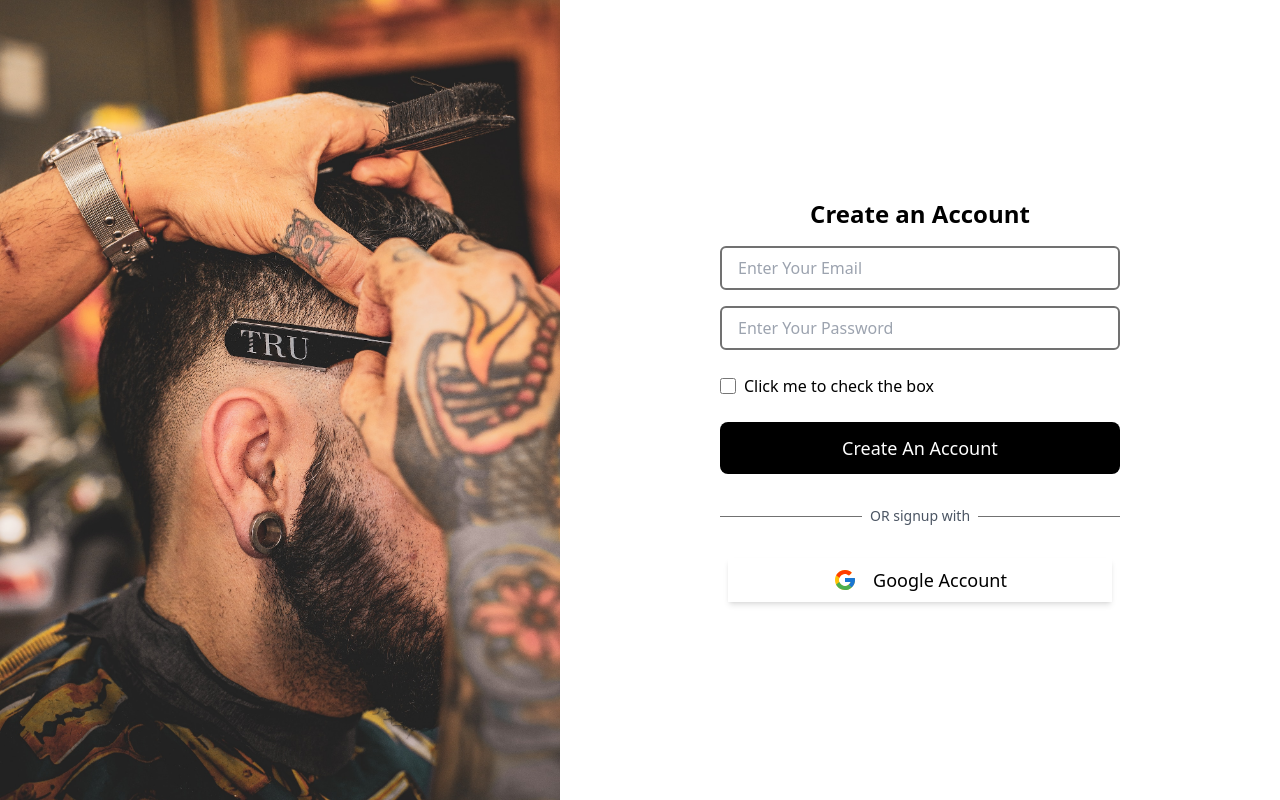
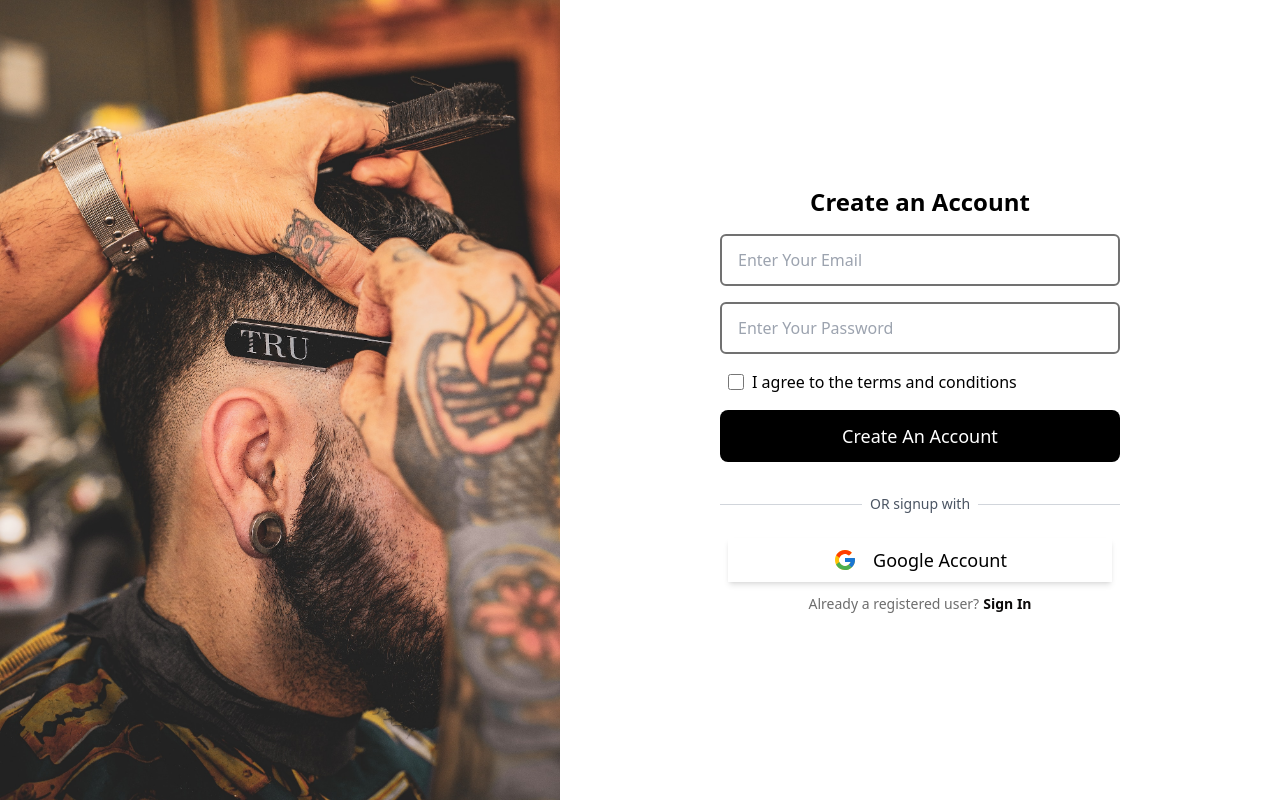
Before and after one commit to Prince276-Twum/kokesa-frontend, a Next.js app: page /auth/registration in a window 1280 px wide. Built offline with nearby package versions, Linux system fonts and the light colour scheme.

Commit message:
Added Password Validation

```diff
--- /dev/null
+++ b/app/auth/login/page.tsx
@@ -0,0 +1,7 @@
+import React from "react";
+
+function LoginPage() {
+  return <div>page</div>;
+}
+
+export default LoginPage;
--- a/components/UI/Button.tsx
+++ b/components/UI/Button.tsx
@@ -1,8 +1,8 @@
-import React, { ReactNode } from "react";
-interface Props {
+import React, { ComponentPropsWithoutRef, ReactNode } from "react";
+type Props = {
   children: ReactNode;
   type: "submit" | "reset" | "button";
-}
+} & ComponentPropsWithoutRef<"button">;
 
 function Button({ children, type }: Props) {
   return (
--- /dev/null
+++ b/components/UI/Input.tsx
@@ -0,0 +1,25 @@
+import React, { ReactNode, ComponentPropsWithoutRef } from "react";
+
+type Props = {
+  id: string;
+  children?: ReactNode;
+} & ComponentPropsWithoutRef<"input">;
+
+function Input({ type, placeholder, id, children, ...rest }: Props) {
+  return (
+    <>
+      <label htmlFor={id} className="sr-only">
+        {children}
+      </label>
+      <input
+        id={id}
+        type={type}
+        className="border-2 border-formBorder px-4 py-3 md:py-3 w-full rounded-md focus:outline-none"
+        placeholder={placeholder}
+        {...rest} // Spread remaining props, like onChange
+      />
+    </>
+  );
+}
+
+export default Input;
--- a/components/form/Register.tsx
+++ b/components/form/Register.tsx
@@ -1,62 +1,119 @@
-import React from "react";
+"use client";
+import React, { ChangeEvent, useState } from "react";
 import Button from "../UI/Button";
 import { FcGoogle } from "react-icons/fc";
+import Input from "../UI/Input";
+import usePasswordValidation from "@/hooks/usePasswordValidation";
+import Link from "next/link";
 
 function RegisterForm() {
+  const [email, setEmail] = useState("");
+  const [password, setPassword] = useState("");
+  const [acceptTerms, setAcceptTerms] = useState(false);
+  const [showMessages, setShowMessages] = useState(false);
+  const { feedbackMessages, isValid } = usePasswordValidation(password);
+
+  // Handle input change for password field
+  const handlePasswordChange = (e: ChangeEvent<HTMLInputElement>) => {
+    setPassword(e.target.value);
+    setShowMessages(true);
+  };
+
+  const handleSubmit = (e: React.FormEvent) => {
+    e.preventDefault();
+    console.log(acceptTerms);
+    if (isValid && email && acceptTerms) {
+      console.log("Form submitted successfully", {
+        email,
+        password,
+        acceptTerms,
+      });
+    } else {
+      console.log("Password validation failed");
+    }
+  };
+
   return (
-    <>
-      <form>
-        {/* Email Input */}
-        <div className="rounded-md mb-4">
-          <label htmlFor="email" className="sr-only">
-            Email
-          </label>
-          <input
+    <div className="w-full max-w-md mx-auto">
+      <form onSubmit={handleSubmit}>
+        <div className="mb-4">
+          <Input
             id="email"
-            className="border-2 border-formBorder px-4 py-2 w-full rounded-md focus:outline-none"
             type="email"
             placeholder="Enter Your Email"
-          />
+            value={email}
+            onChange={(e) => setEmail(e.target.value)}
+          >
+            Email
+          </Input>
+        </div>
+        <div className="mb-4">
+          <Input
+            id="password"
+            type="password"
+            placeholder="Enter Your Password"
+            value={password}
+            onChange={handlePasswordChange}
+          >
+            Password
+          </Input>
         </div>
 
-        {/* Password Input */}
-        <div className="rounded-md mb-6">
-          <label htmlFor="password" className="sr-only">
-            Password
-          </label>
-          <input
-            id="password"
-            className="border-2 border-formBorder px-4 py-2 w-full rounded-md focus:outline-none"
-            type="password"
-            placeholder="Enter Your Password"
-          />
-        </div>
+        {/* Real-Time Password Feedback */}
+        {showMessages && (
+          <div aria-live="polite" className="text-sm mb-4 space-y-1">
+            {feedbackMessages.map((item, index) => (
+              <p
+                key={index}
+                className={`transition duration-200 ${
+                  item.condition ? "text-green-500" : "text-red-500"
+                }`}
+              >
+                {item.message}
+              </p>
+            ))}
+          </div>
+        )}
 
         {/* Checkbox */}
-        <label className="flex items-center space-x-2 mb-6">
-          <input type="checkbox" className="w-4 h-4" />
-          <span>Click me to check the box</span>
+
+        <label className="flex items-center space-x-2 mb-4">
+          <Input
+            onChange={(e) => setAcceptTerms(e.target.checked)}
+            className="accent-black w-4 h-4"
+            type="checkbox"
+            id="checkbox"
+          />
+          <span>I agree to the terms and conditions</span>
         </label>
 
-        {/* Submit Button */}
-        <Button type="submit">Create An Account</Button>
+        <Button type="submit" disabled={!isValid}>
+          Create An Account
+        </Button>
       </form>
 
       {/* Divider */}
       <div className="flex items-center gap-2 mt-8">
-        <div className="border-t border-formBorder flex-1"></div>
+        <div className="border-t border-gray-300 flex-1"></div>
         <p className="text-sm text-gray-600">OR signup with</p>
-        <div className="border-t border-formBorder flex-1"></div>
+        <div className="border-t border-gray-300 flex-1"></div>
       </div>
 
       {/* Google Signup Button */}
-      <div className="flex justify-center mt-8">
+      <div className="flex justify-center mt-6">
         <button className="flex items-center py-2 px-4 gap-4 justify-center shadow-md w-full max-w-sm">
           <FcGoogle size={24} />
           <p className="text-lg font-medium">Google Account</p>
         </button>
       </div>
-    </>
+
+      <p className="text-center text-neutral mt-3 text-sm">
+        Already a registered user?
+        <Link href="./login" className="text-primary ml-1 font-semibold">
+          Sign In
+        </Link>
+      </p>
+    </div>
   );
 }
 
--- /dev/null
+++ b/hooks/usePasswordValidation.ts
@@ -0,0 +1,44 @@
+import { useMemo } from "react";
+
+const usePasswordValidation = (password: string) => {
+  // Validate password and create an array of validation messages with conditions
+  const { messages, validations } = useMemo(() => {
+    const validations = {
+      length: password.length >= 8,
+      uppercase: /[A-Z]/.test(password),
+      lowercase: /[a-z]/.test(password),
+      number: /[0-9]/.test(password),
+      special: /[@$!%*?&#]/.test(password),
+    };
+
+    const messages = [
+      { condition: validations.length, message: "At least 8 characters." },
+      {
+        condition: validations.uppercase,
+        message: "At least one uppercase letter.",
+      },
+      {
+        condition: validations.lowercase,
+        message: "At least one lowercase letter.",
+      },
+      { condition: validations.number, message: "At least one number." },
+      {
+        condition: validations.special,
+        message: "At least one special character.",
+      },
+    ];
+
+    return { messages, validations };
+  }, [password]);
+
+  // Determine overall validity (all conditions must be true)
+  const isValid = Object.values(validations).every(Boolean);
+
+  return {
+    feedbackMessages: messages,
+    isValid,
+    validations,
+  };
+};
+
+export default usePasswordValidation;
--- a/package.json
+++ b/package.json
@@ -12,6 +12,7 @@
     "test:watch": "jest --watch"
   },
   "dependencies": {
+    "clsx": "^2.1.1",
     "next": "15.1.2",
     "react": "^19.0.0",
     "react-dom": "^19.0.0",
@@ -22,6 +23,7 @@
     "@testing-library/dom": "^10.4.0",
     "@testing-library/jest-dom": "^6.6.3",
     "@testing-library/react": "^16.1.0",
+    "@testing-library/user-event": "^14.5.2",
     "@types/jest": "^29.5.14",
     "@types/node": "^20",
     "@types/react": "^19",
--- a/tailwind.config.ts
+++ b/tailwind.config.ts
@@ -11,7 +11,9 @@ export default {
       colors: {
         background: "var(--background)",
         foreground: "var(--foreground)",
+        primary: "#0B0A0A",
         formBorder: "#717171",
+        neutral: "#6D6D6D",
       },
     },
   },
--- a/tsconfig.json
+++ b/tsconfig.json
@@ -24,5 +24,5 @@
     }
   },
   "include": ["next-env.d.ts", "**/*.ts", "**/*.tsx", ".next/types/**/*.ts"],
-  "exclude": ["node_modules"]
+  "exclude": ["node_modules", "./cypress.config.ts"]
 }
```
Also changed, not shown: 2 other files (tests, documents, lock files or other folders).
